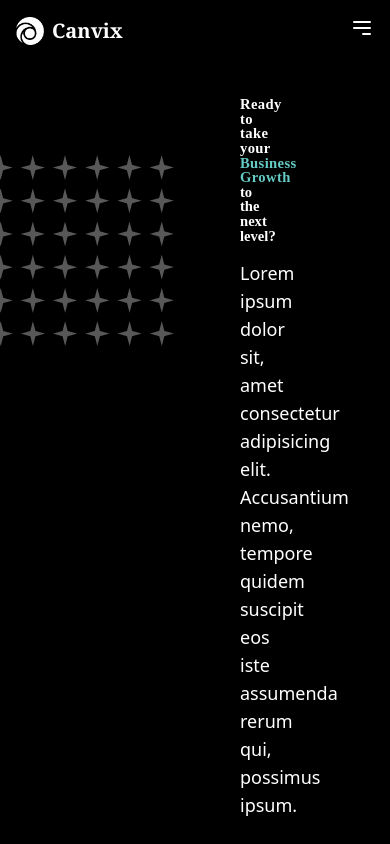
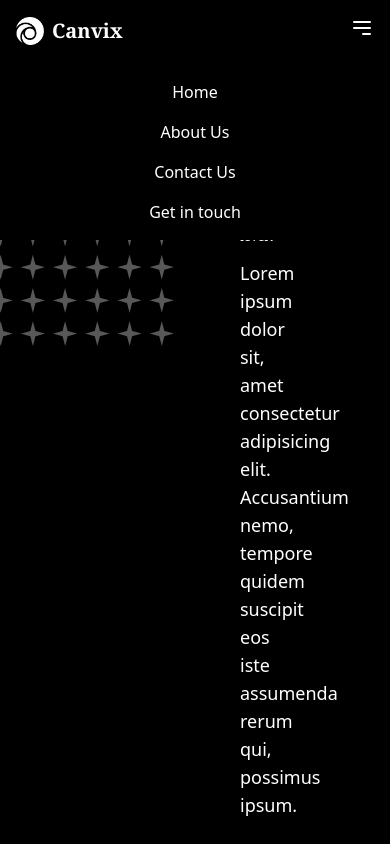
Before and after one commit to aryan22csu031/fci-project-2, a React (Vite) app: page / in a window 390 px wide. Both pictures are taken after a click on the button 362 px from the left and 28 px from the top of the page. Shown: the top 844 px of the page. Built offline with nearby package versions, Linux system fonts and the light colour scheme.

Commit message:
added responsiveness to header

```diff
--- a/src/components/Header.jsx
+++ b/src/components/Header.jsx
@@ -1,67 +1,9 @@
-// import logo from "../assets/logo.png";
-// import { Link } from "react-router-dom";
-// const Header = () => {
-//   return (
-//     <div className="flex justify-around items-center p-4 w-full bg-black">
-//       <div className="flex gap-2 items-center">
-//         <img src={logo} alt="logo" className="invert w-7" />
-//         <h1 className="font-serif font-extrabold text-white text-xl">Canvix</h1>
-//       </div>
-
-//       {/* Navigation menu */}
-//       <div className="hidden md:flex p-2">
-//         <ul className="flex justify-between items-center gap-4 text-white font-thin">
-//           <li>
-//             <Link to="/">Home</Link>
-//           </li>
-//           <li>
-//             <Link to="/about">About Us</Link>
-//           </li>
-//           <li>
-//             <Link to="/contact">Contact Us</Link>
-//           </li>
-//         </ul>
-//       </div>
-
-//       {/* Get in touch button */}
-//       <div className="bg-white rounded-full px-3 py-1 hidden md:block">
-//         <Link to="/projectdetails">
-//           <button>Get in touch</button>
-//         </Link>
-//       </div>
-
-//       {/* Mobile menu icon */}
-//       <div className="block md:hidden">
-//         <button className="text-white">
-//           {/* Icon for mobile menu */}
-//           <svg
-//             className="w-6 h-6"
-//             fill="none"
-//             stroke="currentColor"
-//             viewBox="0 0 24 24"
-//             xmlns="http://www.w3.org/2000/svg"
-//           >
-//             <path
-//               strokeLinecap="round"
-//               strokeLinejoin="round"
-//               strokeWidth="2"
-//               d="M4 6h16M4 12h16m-7 6h7"
-//             />
-//           </svg>
-//         </button>
-//       </div>
-//     </div>
-//   );
-// };
-
-// export default Header;
-
-import { useState } from "react";
+import React, { useState } from "react";
 import logo from "../assets/logo.png";
 import { Link } from "react-router-dom";
 
 const Header = () => {
-  const [isMenuOpen, setIsMenuOpen] = useState(false);
+  const [isMenuOpen, setIsMenuOpen] = useState(false); // State to toggle menu
 
   return (
     <div className="flex justify-between items-center p-4 w-full bg-black">
@@ -71,7 +13,7 @@ const Header = () => {
         <h1 className="font-serif font-extrabold text-white text-xl">Canvix</h1>
       </div>
 
-      {/* Navigation menu for desktop */}
+      {/* Desktop Menu */}
       <div className="hidden md:flex p-2">
         <ul className="flex justify-between items-center gap-4 text-white font-thin">
           <li>
@@ -93,10 +35,10 @@ const Header = () => {
         </Link>
       </div>
 
-      {/* Mobile menu icon */}
+      {/* Mobile Menu Icon */}
       <div className="block md:hidden">
         <button
-          onClick={() => setIsMenuOpen(!isMenuOpen)}
+          onClick={() => setIsMenuOpen((prev) => !prev)}
           className="text-white focus:outline-none"
         >
           <svg
@@ -116,10 +58,10 @@ const Header = () => {
         </button>
       </div>
 
-      {/* Mobile menu */}
+      {/* Mobile Menu */}
       {isMenuOpen && (
-        <div className="absolute top-16 left-0 w-full bg-black p-4 md:hidden">
-          <ul className="flex flex-col gap-4 text-white font-thin">
+        <div className="absolute top-16 left-0 w-full bg-black p-4 z-10">
+          <ul className="flex flex-col items-center gap-4 text-white font-thin">
             <li>
               <Link to="/" onClick={() => setIsMenuOpen(false)}>
                 Home
```
